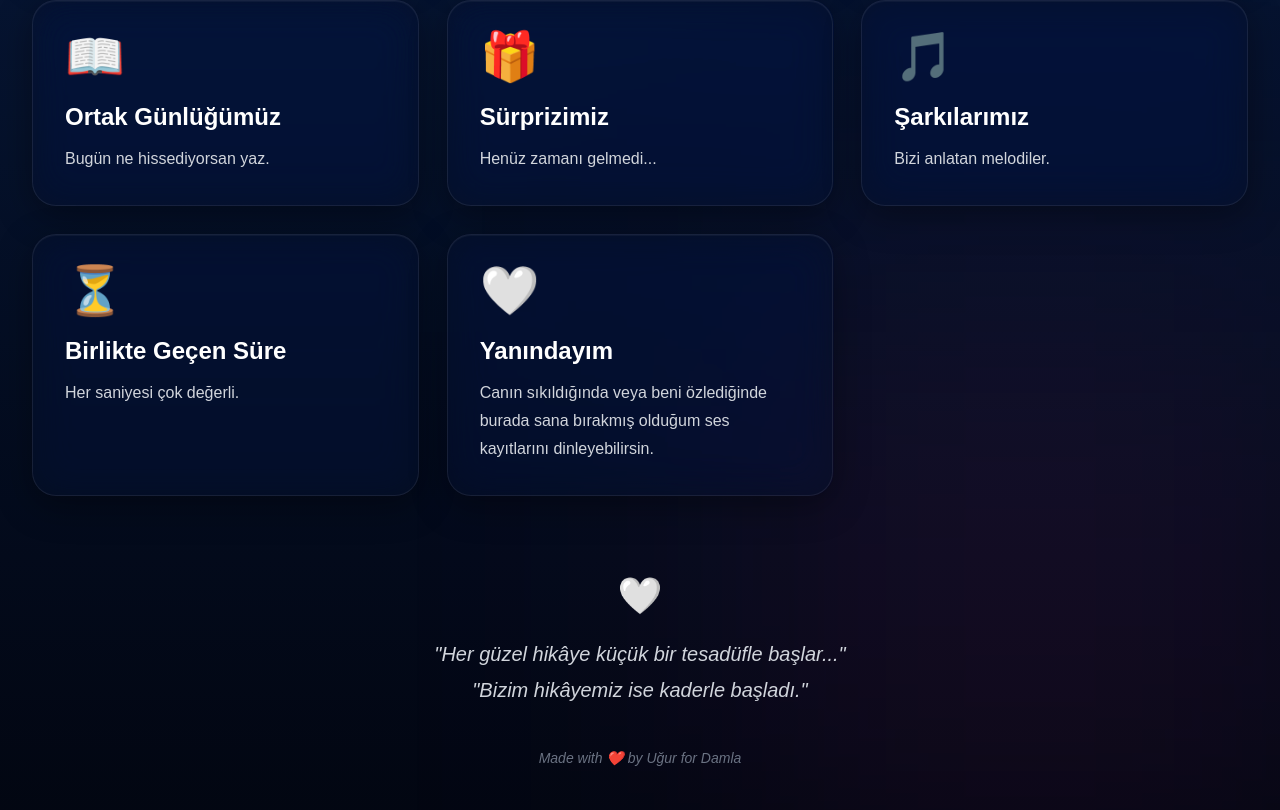
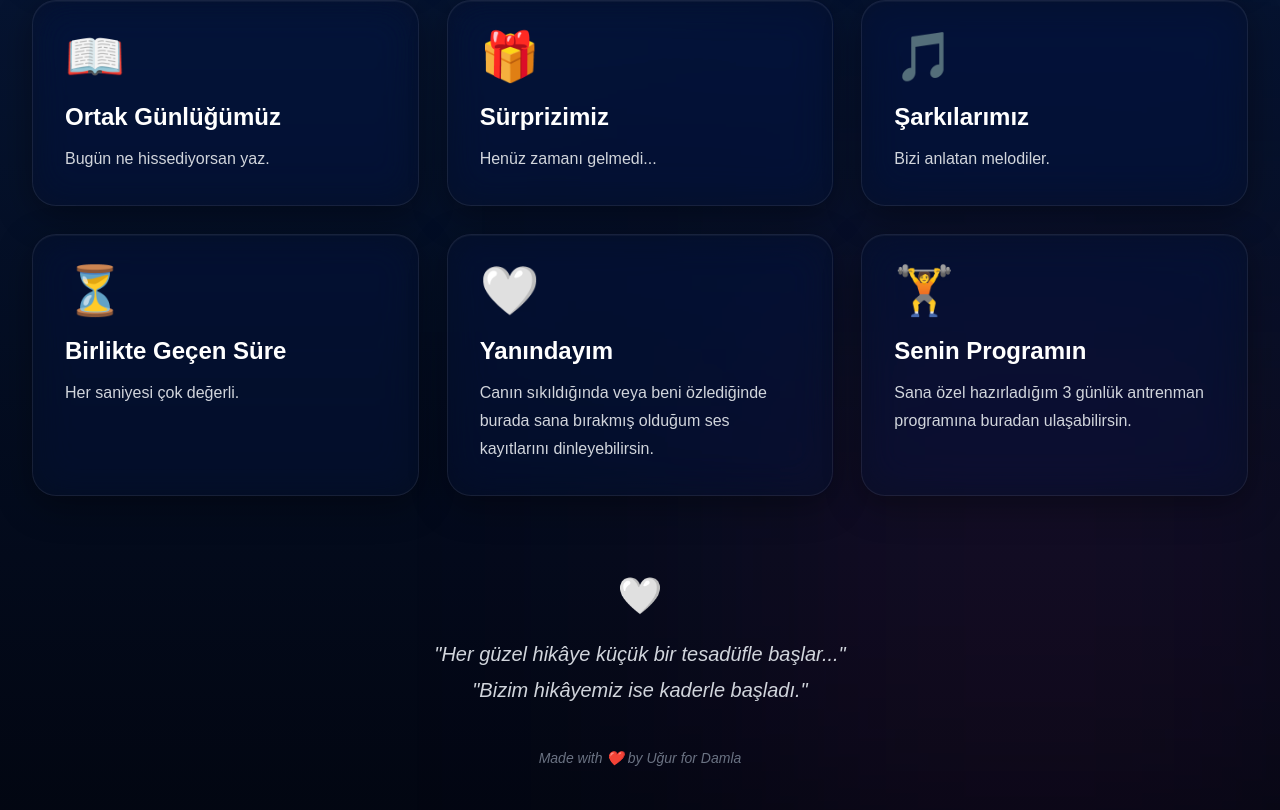
Before and after one commit to ugurcandan777/project-omrusum, a Next.js app: page /home in a window 1280 px wide. Shown: the part 1916-2726 px from the top of the page. Built offline with nearby package versions, Linux system fonts and the light colour scheme; sample sign-in values are in the browser's storage.

Commit message:
Ana sayfaya antrenman programi karti eklendi

```diff
--- a/app/home/page.tsx
+++ b/app/home/page.tsx
@@ -1,4 +1,5 @@
 "use client";
+
 import LoveHeart from "@/components/LoveHeart";
 import Image from "next/image";
 import Link from "next/link";
@@ -111,10 +112,17 @@ export default function HomePage() {
     {
       emoji: "🤍",
       title: "Yanındayım",
-  desc: "Canın sıkıldığında veya beni özlediğinde burada sana bırakmış olduğum ses kayıtlarını dinleyebilirsin.",
+      desc:
+        "Canın sıkıldığında veya beni özlediğinde burada sana bırakmış olduğum ses kayıtlarını dinleyebilirsin.",
       link: "/yanindayim",
     },
-
+    {
+      emoji: "🏋️",
+      title: "Senin Programın",
+      desc:
+        "Sana özel hazırladığım 3 günlük antrenman programına buradan ulaşabilirsin.",
+      link: "/program",
+    },
   ];
 
   return (
@@ -124,6 +132,7 @@ export default function HomePage() {
 
       {/* Arka plan ışıkları */}
       <div className="absolute top-0 left-1/2 -translate-x-1/2 w-[90vw] max-w-[900px] aspect-square bg-blue-500/10 blur-[180px]" />
+
       <div className="absolute bottom-0 right-0 w-[60vw] max-w-[500px] aspect-square bg-pink-500/10 blur-[160px]" />
 
       <div className="relative z-10 max-w-7xl mx-auto px-5 sm:px-8 py-10 md:py-16">
@@ -159,10 +168,13 @@ export default function HomePage() {
               disabled:cursor-not-allowed
             "
           >
-  {loggingOut ? "🤍 Hoşça Kal Ömrüşüm..." : "🚪 Çıkış Yap"}
+            {loggingOut
+              ? "🤍 Hoşça Kal Ömrüşüm..."
+              : "🚪 Çıkış Yap"}
           </button>
 
         </div>
+
 
         {/* Hoş Geldin */}
         <div className="glass rounded-3xl mt-8 p-8 text-center overflow-hidden">
@@ -170,6 +182,8 @@ export default function HomePage() {
           <h2 className="text-2xl sm:text-3xl font-bold mb-4">
             Hoş Geldin Ömrüşüm 🤍
           </h2>
+
+
           {/* Damla'nın Bana Yazdığı Şarkı */}
 
           <div
@@ -198,6 +212,7 @@ export default function HomePage() {
                 shadow-2xl
               "
             >
+
               <Image
                 src="/images/damla-album.JPG"
                 alt="Damla'nın Şarkısı"
@@ -214,7 +229,9 @@ export default function HomePage() {
                   duration-700
                 "
               />
+
             </div>
+
 
             <h2 className="text-3xl font-bold mt-6">
               🎵 Neyim Yoksa Yerine Sensin
@@ -225,6 +242,7 @@ export default function HomePage() {
               <br />
               Hayatım boyunca saklayacağım en değerli hediye. 🤍
             </p>
+
 
             <button
               onClick={toggleSong}
@@ -246,6 +264,7 @@ export default function HomePage() {
               {playing ? "⏸️ Duraklat" : "▶️ Dinle"}
             </button>
 
+
             <audio
               ref={audioRef}
               src="/music/damla.mp3"
@@ -254,7 +273,9 @@ export default function HomePage() {
 
           </div>
 
+
           <LoveHeart />
+
           <p className="text-gray-300 leading-8 text-sm sm:text-base md:text-lg">
             Bu uygulama sadece bir internet sitesi değil...
             <br />
@@ -265,7 +286,9 @@ export default function HomePage() {
 
         </div>
 
+
         {/* Günün Mesajı */}
+
         <div className="mt-8 rounded-3xl bg-gradient-to-r from-pink-500/20 to-purple-500/20 border border-pink-300/20 p-6 shadow-xl">
 
           <h2 className="text-2xl font-bold mb-3">
@@ -278,7 +301,9 @@ export default function HomePage() {
 
         </div>
 
+
         {/* Kartlar */}
+
         <div className="grid grid-cols-1 md:grid-cols-2 xl:grid-cols-3 gap-7 mt-12">
 
           {cards.map((card) => (
@@ -315,7 +340,9 @@ export default function HomePage() {
 
         </div>
 
+
         {/* Alt Yazı */}
+
         <div className="mt-20 text-center">
 
           <div className="text-4xl heartbeat">
```
Lines whose indentation alone changed are shown as unchanged.
